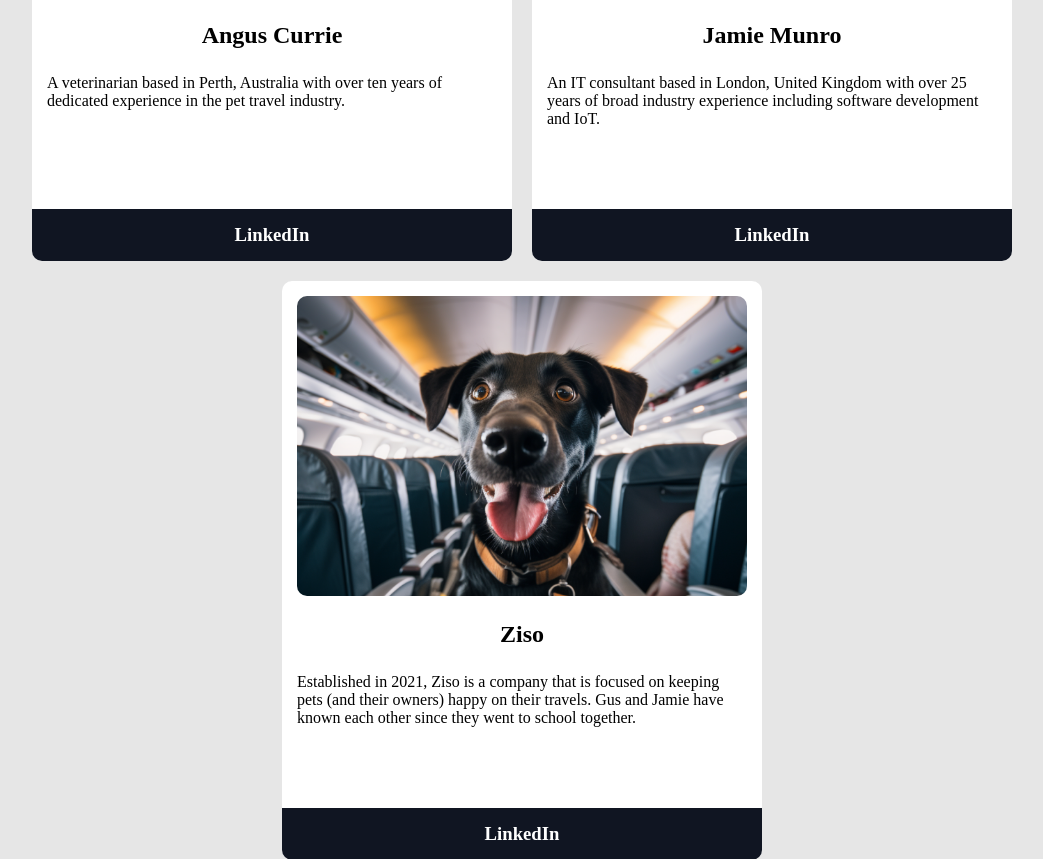
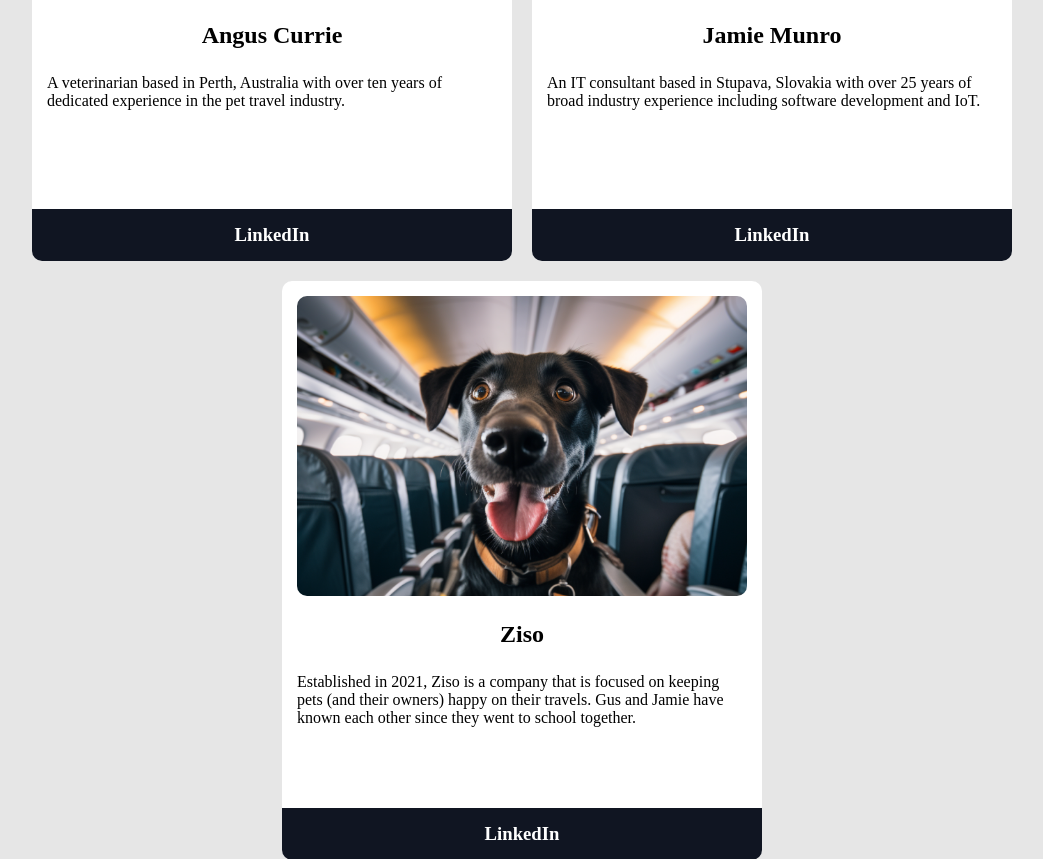
Before and after one commit to Zimgeneers/com.zimgeneers.website, a Gatsby site: page / in a window 1280 px wide. Shown: the part 1128-1987 px from the top of the page, without its empty margins (118-1161 px from the left). Built offline with nearby package versions, Linux system fonts and the light colour scheme; Gatsby itself is replaced by a stand-in of ours; a web font is replaced by a local one.

Commit message:
Update JM profile

```diff
--- a/src/components/TeamSection/index.js
+++ b/src/components/TeamSection/index.js
@@ -18,7 +18,7 @@ function TeamSection() {
             <a href="https://www.linkedin.com/in/jirosmunro/" target="_blank" rel="noreferrer">
                 <div class="card-image jamie"></div>
                 <h2>Jamie Munro</h2>
-                <p>An IT consultant based in London, United Kingdom with over 25 years of broad industry experience including software development and IoT.</p>
+                <p>An IT consultant based in Stupava, Slovakia with over 25 years of broad industry experience including software development and IoT.</p>
                 <h3>LinkedIn</h3>
             </a>
         </div>
```
